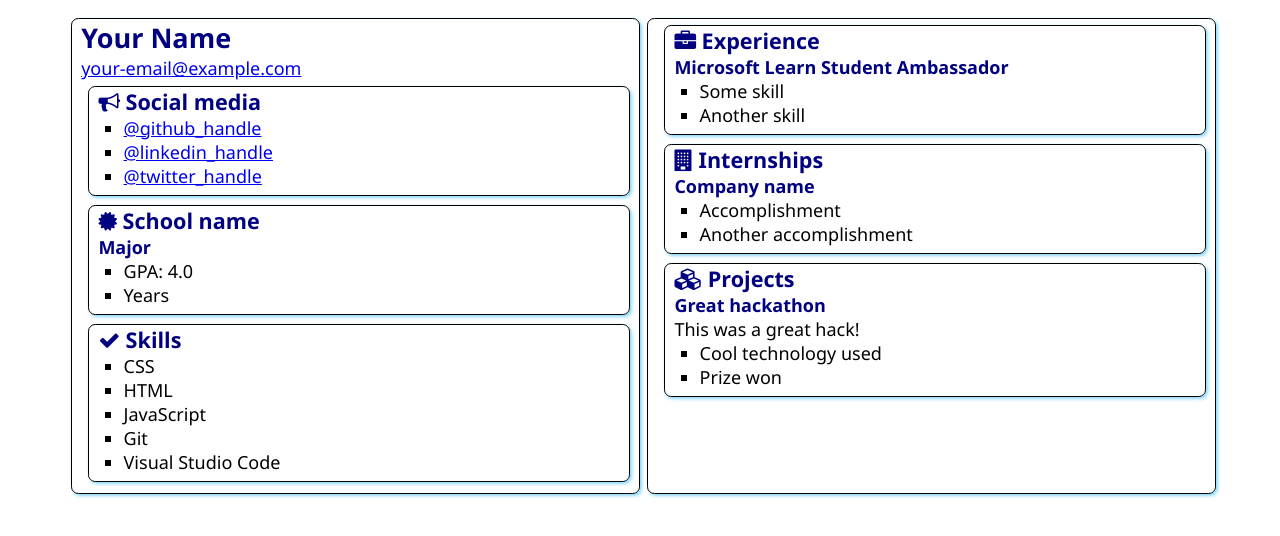
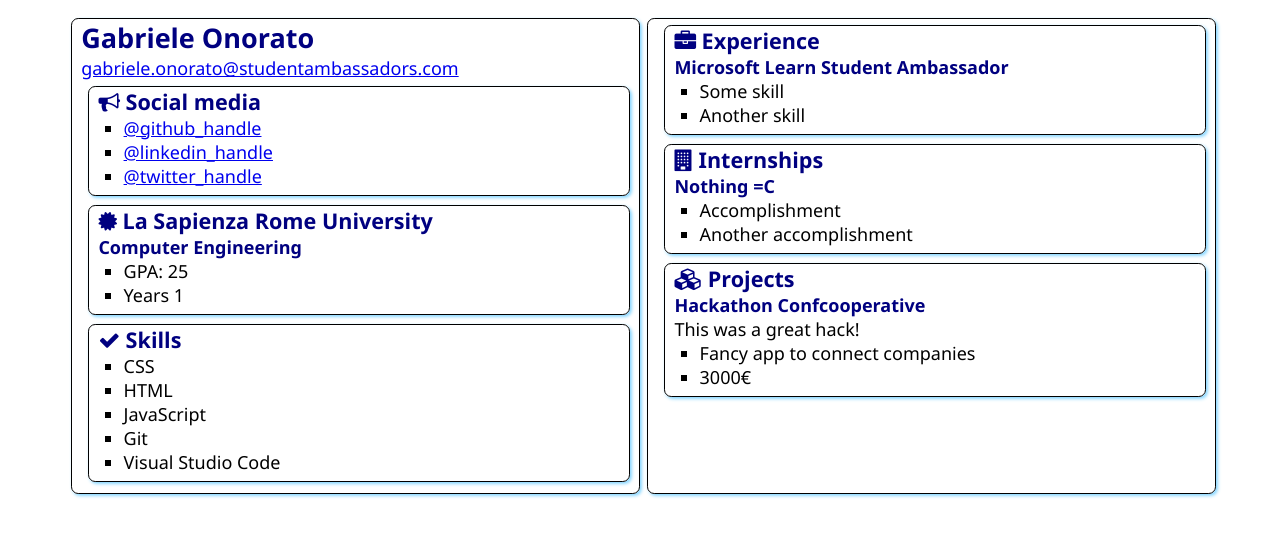
Before and after one commit to lapry34/SATechnicalOnboarding, a plain HTML site: page src/index.html in a window 1280 px wide. Drawn offline with Linux system fonts and the light colour scheme.

Commit message:
Update index.html

```diff
--- a/src/index.html
+++ b/src/index.html
@@ -12,8 +12,8 @@
 <body>
     <main>
         <article class="box">
-            <h1>Your Name</h1>
-            <div><a href="mailto:your.email@example.com">your-email@example.com</a></div>
+            <h1>Gabriele Onorato</h1>
+            <div><a href="mailto:gabriele.onorato@studentambassadors.com">gabriele.onorato@studentambassadors.com</a></div>
 
             <section class="box">
                 <h2>
@@ -31,12 +31,12 @@
                 <div class="education">
                     <h2>
                         <i class="fa fa-certificate" aria-hidden="true"></i>
-                        School name
+                        La Sapienza Rome University
                     </h2>
-                    <h3>Major</h3>
+                    <h3>Computer Engineering</h3>
                     <ul>
-                        <li>GPA: 4.0</li>
-                        <li>Years</li>
+                        <li>GPA: 25</li>
+                        <li>Years 1</li>
                     </ul>
                 </div>
             </section>
@@ -73,7 +73,7 @@
                     Internships
                 </h2>
 
-                <h3>Company name</h3>
+                <h3>Nothing =C</h3>
                 <ul>
                     <li>Accomplishment</li>
                     <li>Another accomplishment</li>
@@ -85,11 +85,11 @@
                     Projects
                 </h2>
 
-                <h3>Great hackathon</h3>
+                <h3>Hackathon Confcooperative</h3>
                 <div>This was a great hack!</div>
                 <ul>
-                    <li>Cool technology used</li>
-                    <li>Prize won</li>
+                    <li>Fancy app to connect companies</li>
+                    <li>3000€</li>
                 </ul>
             </section>
         </article>
```
